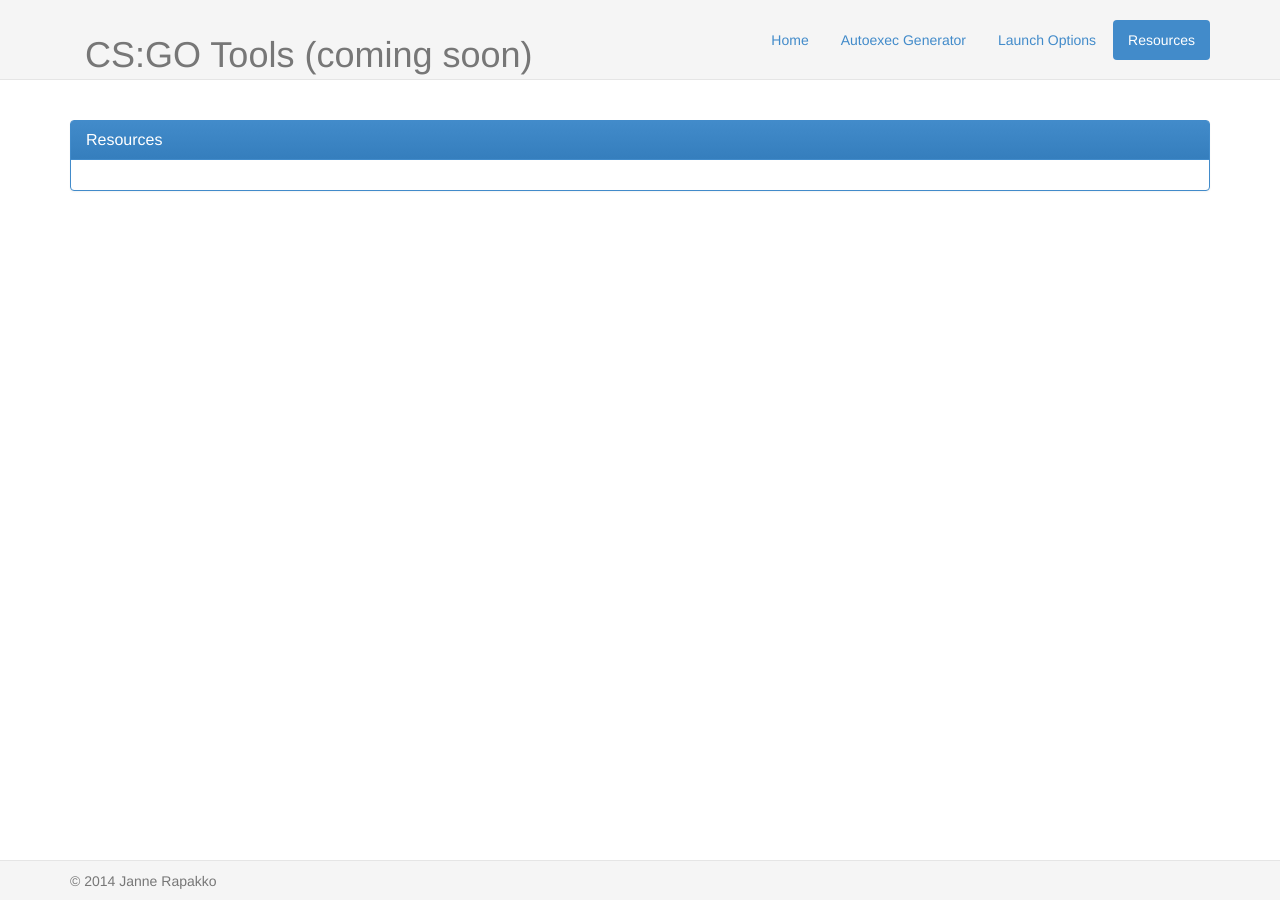
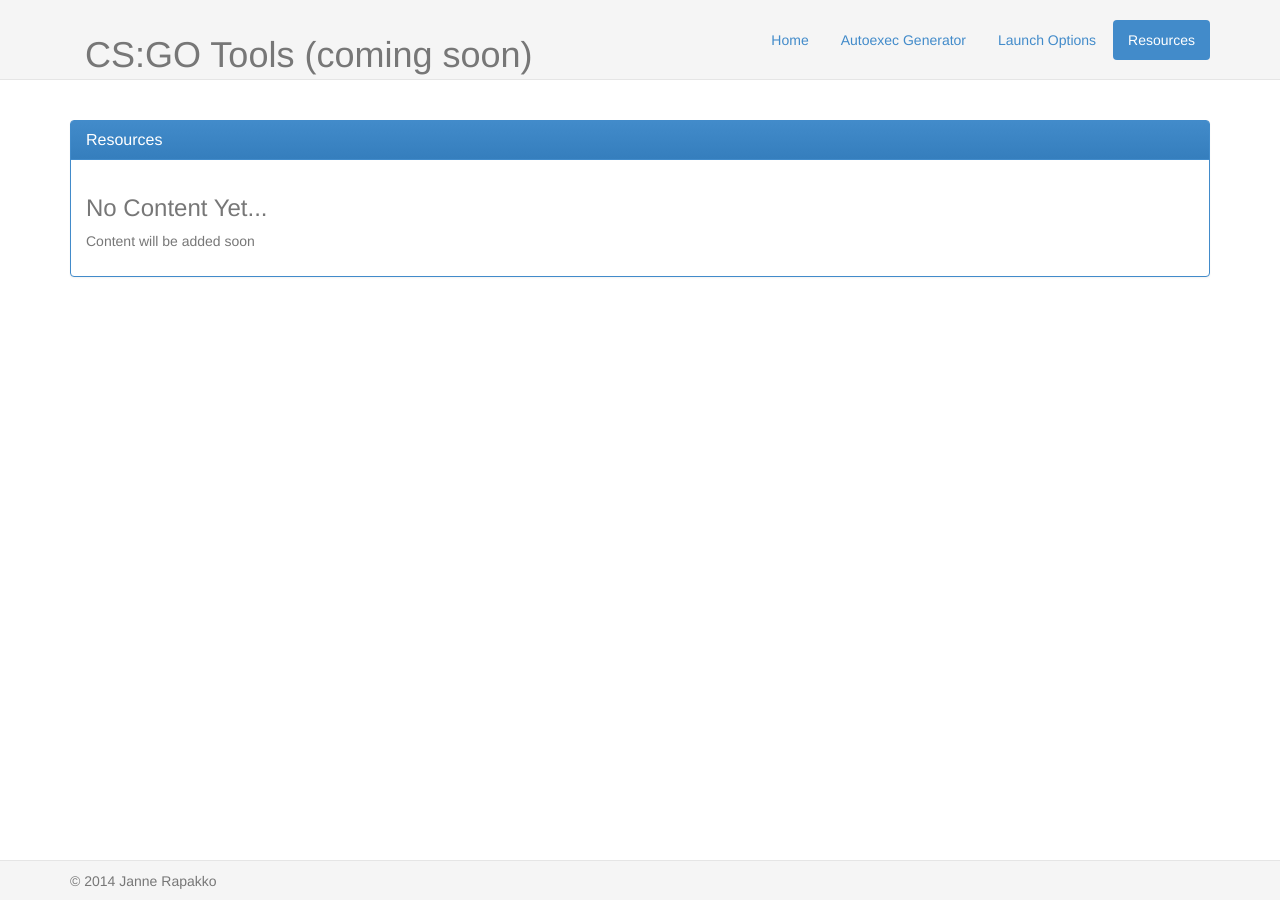
Before and after one commit to jrapakko/csgo, a Jekyll site: the page built from resources/index.html, in a window 1280 px wide. Built offline with Jekyll 4.4.1, drawn with Linux system fonts in a browser that asks for light colours; nearby versions of some CDN libraries.

Commit message:
added placeholder text to resources page

```diff
--- a/resources/index.html
+++ b/resources/index.html
@@ -3,3 +3,5 @@ nav_title: "Resources"
 nav_url: "/resources/"
 nav_weight: 3
 ---
+<h3 class="text-muted">No Content Yet...</h3>
+<p class="text-muted">Content will be added soon</p>
```
